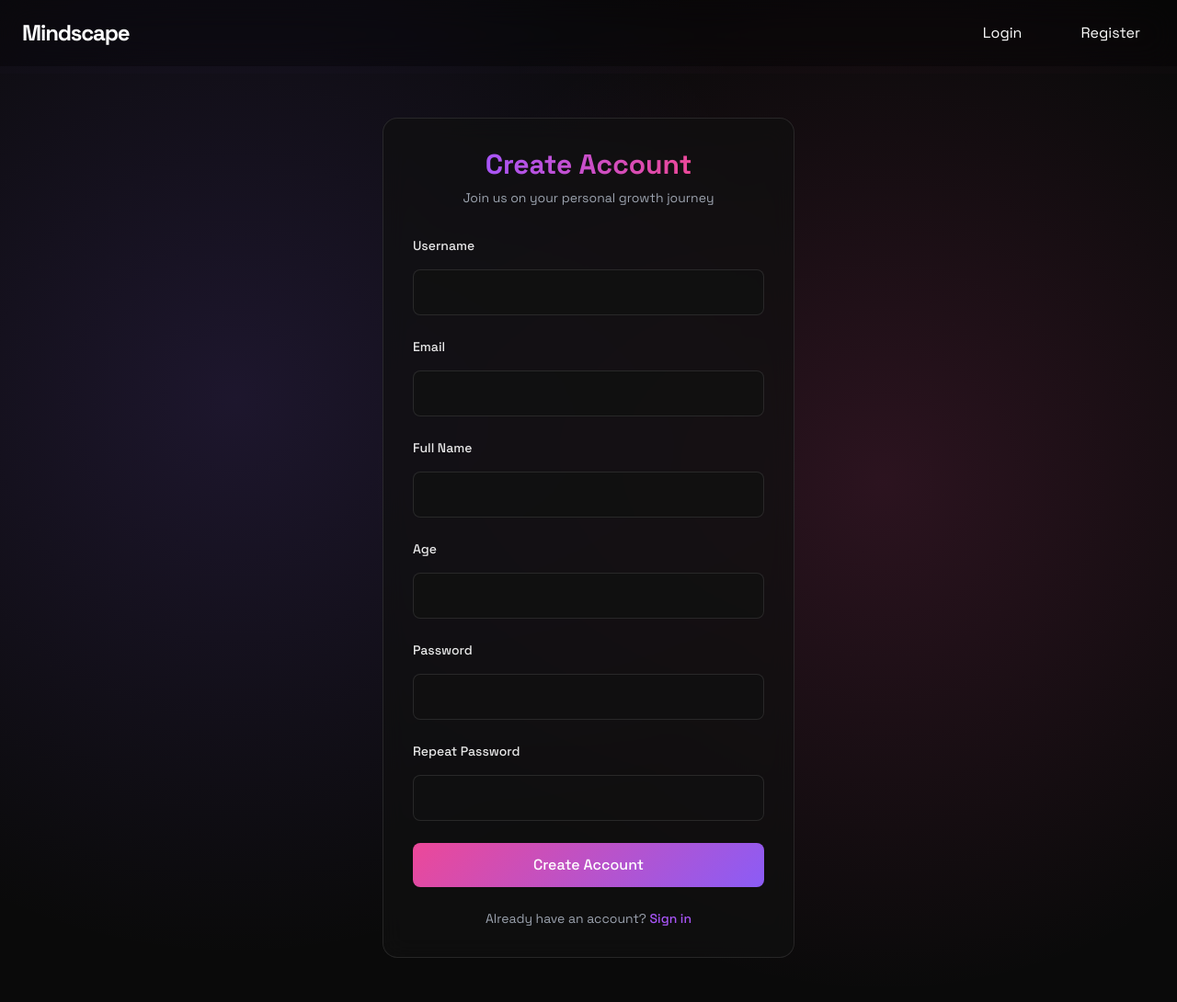
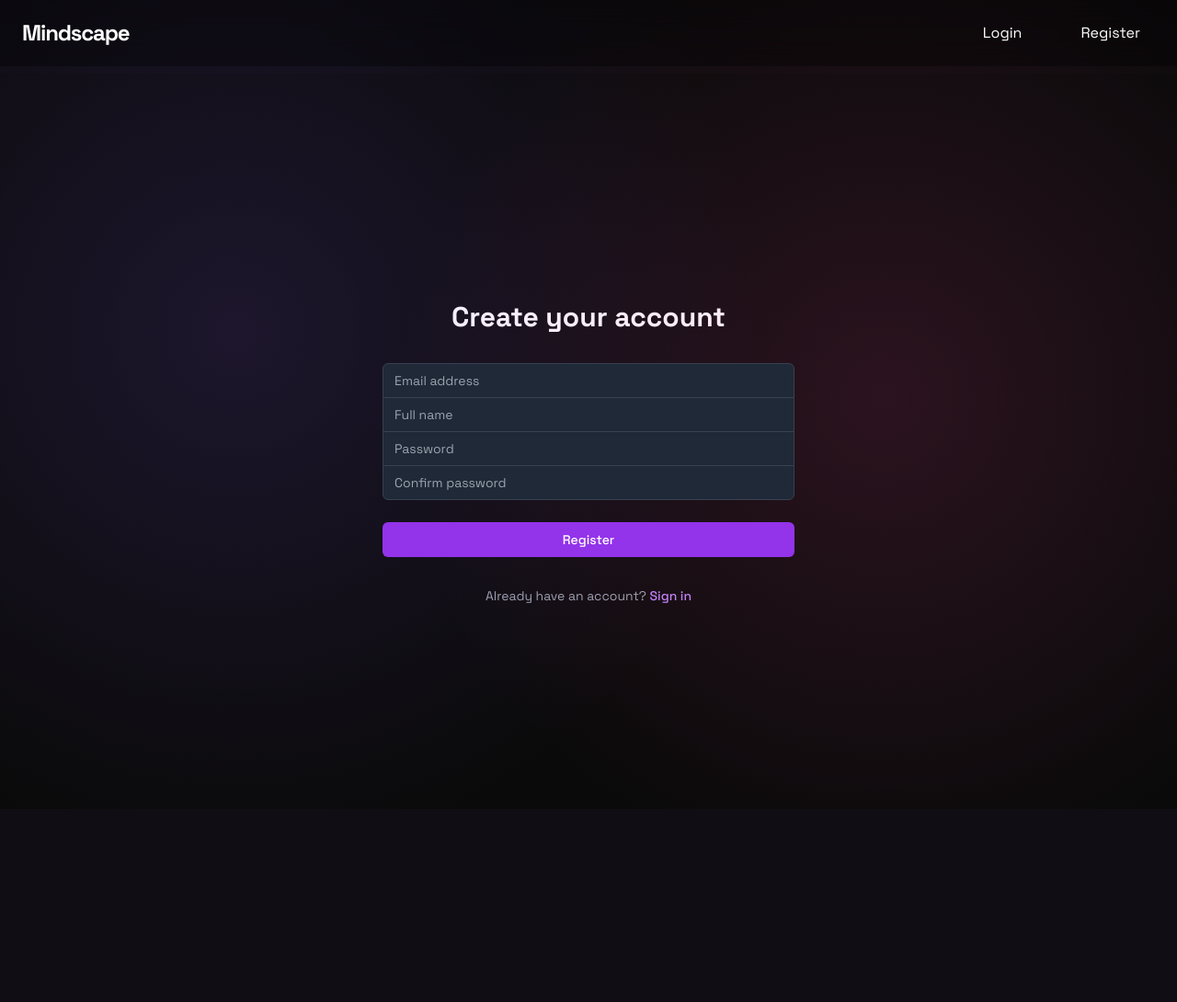
Before and after one commit to ArivunidhiA/mindscape_latest, a Flask app: page /auth/register in a window 1280 px wide. Shown: the whole page at 92% size. After the commit the page ends 677 px from the top, so only its background shows below. Run offline with Flask 2, Linux system fonts and the light colour scheme; some libraries are stand-ins or nearby versions.

Commit message:
Remove all age-related fields and logic from user model, forms, templates, and registration flow

```diff
--- a/app/forms/auth.py
+++ b/app/forms/auth.py
@@ -10,12 +10,11 @@ class LoginForm(FlaskForm):
     submit = SubmitField('Sign In')
 
 class RegistrationForm(FlaskForm):
-    username = StringField('Username', validators=[DataRequired(), Length(min=2, max=20)])
+    """Registration form."""
     email = StringField('Email', validators=[DataRequired(), Email()])
-    name = StringField('Full Name', validators=[DataRequired(), Length(min=2, max=50)])
-    age = IntegerField('Age', validators=[DataRequired(), NumberRange(min=18, max=120)])
     password = PasswordField('Password', validators=[DataRequired(), Length(min=6)])
-    password2 = PasswordField('Repeat Password', validators=[DataRequired(), EqualTo('password')])
+    confirm_password = PasswordField('Confirm Password', validators=[DataRequired(), EqualTo('password')])
+    name = StringField('Name', validators=[DataRequired()])
     submit = SubmitField('Register')
 
     def validate_username(self, username):
--- a/app/routes/auth.py
+++ b/app/routes/auth.py
@@ -22,22 +22,21 @@ def login():
 
 @bp.route('/register', methods=['GET', 'POST'])
 def register():
+    """Register a new user."""
     if current_user.is_authenticated:
-        return redirect(url_for('assessment.take_assessment'))
+        return redirect(url_for('main.index'))
     form = RegistrationForm()
     if form.validate_on_submit():
         user = User(
-            username=form.username.data,
             email=form.email.data,
-            name=form.name.data,
-            age=form.age.data
+            name=form.name.data
         )
         user.set_password(form.password.data)
         db.session.add(user)
         db.session.commit()
-        flash('Registration successful! Please log in.', 'success')
+        flash('Congratulations, you are now registered!', 'success')
         return redirect(url_for('auth.login'))
-    return render_template('auth/register.html', form=form)
+    return render_template('auth/register.html', title='Register', form=form)
 
 @bp.route('/logout')
 @login_required
--- a/app/templates/auth/register.html
+++ b/app/templates/auth/register.html
@@ -3,83 +3,58 @@
 {% block title %}Register - Mindscape{% endblock %}
 
 {% block content %}
-<div class="min-h-screen flex items-center justify-center py-12 px-4 sm:px-6 lg:px-8">
-    <div class="glass-card w-full max-w-md p-8">
-        <div class="text-center mb-8">
-            <h2 class="text-3xl font-bold">
-                <span class="text-transparent bg-clip-text bg-gradient-to-r from-purple-500 to-pink-500">
-                    Create Account
-                </span>
+<div class="min-h-screen flex items-center justify-center bg-gray-900 py-12 px-4 sm:px-6 lg:px-8">
+    <div class="max-w-md w-full space-y-8">
+        <div>
+            <h2 class="mt-6 text-center text-3xl font-extrabold text-white">
+                Create your account
             </h2>
-            <p class="mt-2 text-sm text-gray-400">
-                Join us on your personal growth journey
-            </p>
         </div>
-
-        <form method="POST" action="{{ url_for('auth.register') }}" class="space-y-6">
+        <form class="mt-8 space-y-6" method="POST" action="{{ url_for('auth.register') }}">
             {{ form.hidden_tag() }}
-
-            <div class="space-y-2">
-                {{ form.username.label(class="block text-sm font-medium") }}
-                {{ form.username(class="form-input") }}
-                {% for error in form.username.errors %}
-                    <p class="text-red-500 text-xs mt-1">{{ error }}</p>
+            <div class="rounded-md shadow-sm -space-y-px">
+                <div>
+                    {{ form.email.label(class="sr-only") }}
+                    {{ form.email(class="appearance-none rounded-none relative block w-full px-3 py-2 border border-gray-700 bg-gray-800 text-white rounded-t-md focus:outline-none focus:ring-purple-500 focus:border-purple-500 focus:z-10 sm:text-sm", placeholder="Email address") }}
+                    {% for error in form.email.errors %}
+                        <span class="text-red-500 text-sm">{{ error }}</span>
                     {% endfor %}
                 </div>
-
-            <div class="space-y-2">
-                {{ form.email.label(class="block text-sm font-medium") }}
-                {{ form.email(class="form-input") }}
-                {% for error in form.email.errors %}
-                    <p class="text-red-500 text-xs mt-1">{{ error }}</p>
+                <div>
+                    {{ form.name.label(class="sr-only") }}
+                    {{ form.name(class="appearance-none rounded-none relative block w-full px-3 py-2 border border-gray-700 bg-gray-800 text-white focus:outline-none focus:ring-purple-500 focus:border-purple-500 focus:z-10 sm:text-sm", placeholder="Full name") }}
+                    {% for error in form.name.errors %}
+                        <span class="text-red-500 text-sm">{{ error }}</span>
                     {% endfor %}
                 </div>
-
-            <div class="space-y-2">
-                {{ form.name.label(class="block text-sm font-medium") }}
-                {{ form.name(class="form-input") }}
-                {% for error in form.name.errors %}
-                    <p class="text-red-500 text-xs mt-1">{{ error }}</p>
+                <div>
+                    {{ form.password.label(class="sr-only") }}
+                    {{ form.password(class="appearance-none rounded-none relative block w-full px-3 py-2 border border-gray-700 bg-gray-800 text-white focus:outline-none focus:ring-purple-500 focus:border-purple-500 focus:z-10 sm:text-sm", placeholder="Password") }}
+                    {% for error in form.password.errors %}
+                        <span class="text-red-500 text-sm">{{ error }}</span>
                     {% endfor %}
                 </div>
-
-            <div class="space-y-2">
-                {{ form.age.label(class="block text-sm font-medium") }}
-                {{ form.age(class="form-input") }}
-                {% for error in form.age.errors %}
-                    <p class="text-red-500 text-xs mt-1">{{ error }}</p>
+                <div>
+                    {{ form.confirm_password.label(class="sr-only") }}
+                    {{ form.confirm_password(class="appearance-none rounded-none relative block w-full px-3 py-2 border border-gray-700 bg-gray-800 text-white rounded-b-md focus:outline-none focus:ring-purple-500 focus:border-purple-500 focus:z-10 sm:text-sm", placeholder="Confirm password") }}
+                    {% for error in form.confirm_password.errors %}
+                        <span class="text-red-500 text-sm">{{ error }}</span>
                     {% endfor %}
                 </div>
-
-            <div class="space-y-2">
-                {{ form.password.label(class="block text-sm font-medium") }}
-                {{ form.password(class="form-input") }}
-                {% for error in form.password.errors %}
-                    <p class="text-red-500 text-xs mt-1">{{ error }}</p>
-                {% endfor %}
-            </div>
-
-            <div class="space-y-2">
-                {{ form.password2.label(class="block text-sm font-medium") }}
-                {{ form.password2(class="form-input") }}
-                {% for error in form.password2.errors %}
-                    <p class="text-red-500 text-xs mt-1">{{ error }}</p>
-                {% endfor %}
             </div>
 
             <div>
-                <button type="submit" class="w-full btn-primary">
-                    Create Account
-                </button>
+                {{ form.submit(class="group relative w-full flex justify-center py-2 px-4 border border-transparent text-sm font-medium rounded-md text-white bg-purple-600 hover:bg-purple-700 focus:outline-none focus:ring-2 focus:ring-offset-2 focus:ring-purple-500") }}
             </div>
         </form>
-
-        <p class="mt-6 text-center text-sm text-gray-400">
+        <div class="text-center">
+            <p class="text-sm text-gray-400">
                 Already have an account?
-            <a href="{{ url_for('auth.login') }}" class="text-purple-500 hover:text-purple-400 font-medium">
+                <a href="{{ url_for('auth.login') }}" class="font-medium text-purple-400 hover:text-purple-300">
                     Sign in
                 </a>
             </p>
         </div>
     </div>
+</div>
 {% endblock %}
```
Also changed, not shown: app/models/user.py (+4 -4 lines), config.py (+13 -8 lines), migrations/versions/1c1b6aa5b227_remove_age_field_from_user_model.py (added, +38 -0 lines). Lines whose indentation alone changed are shown as unchanged.
